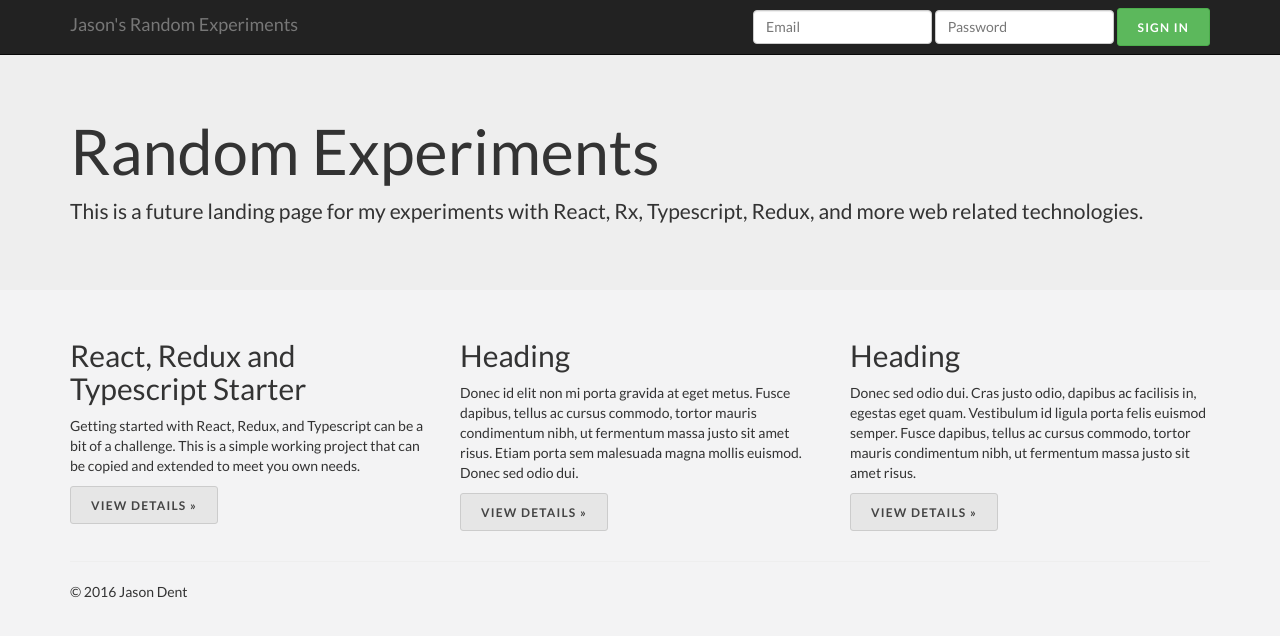
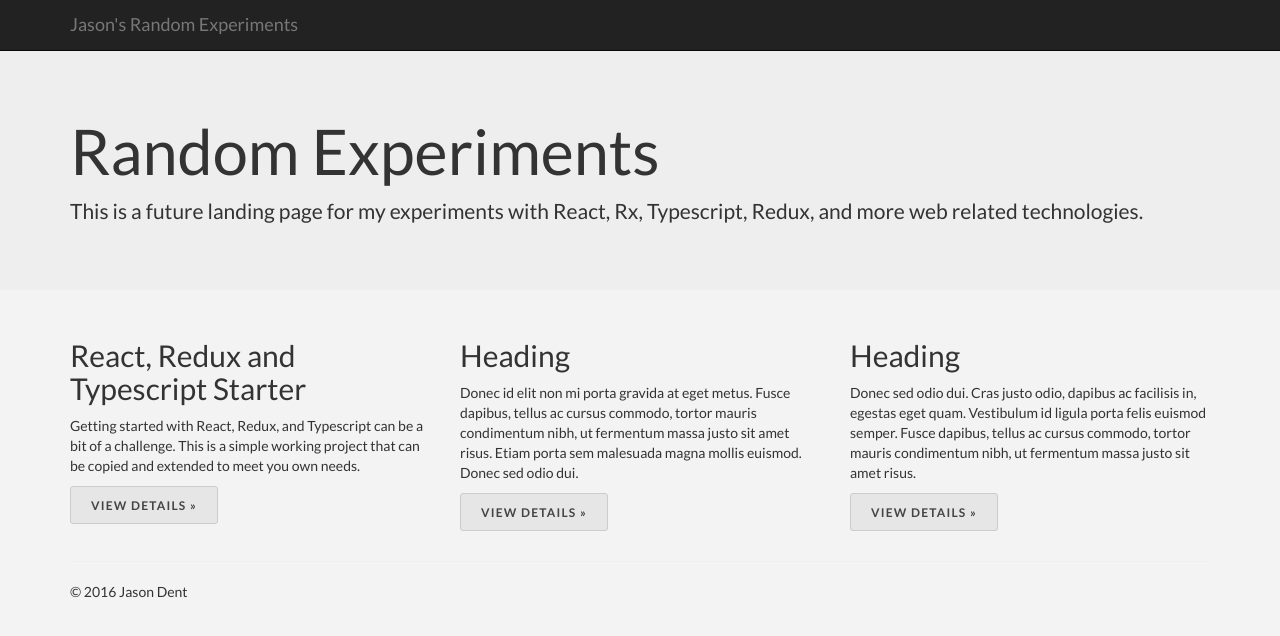
Before and after one commit to Jason-Rev/jason-rev.github.io, a plain HTML site: page index.html in a window 1280 px wide. Drawn offline with Linux system fonts and the light colour scheme; files that its build step writes are made by us from their sources.

Commit message:
Remove the unused login.

```diff
--- a/index.html
+++ b/index.html
@@ -27,17 +27,6 @@
           </button>
           <a class="navbar-brand" href="#">Jason's Random Experiments</a>
         </div>
-        <div id="navbar" class="navbar-collapse collapse">
-          <form class="navbar-form navbar-right">
-            <div class="form-group">
-              <input type="text" placeholder="Email" class="form-control">
-            </div>
-            <div class="form-group">
-              <input type="password" placeholder="Password" class="form-control">
-            </div>
-            <button type="submit" class="btn btn-success">Sign in</button>
-          </form>
-        </div><!--/.navbar-collapse -->
       </div>
     </nav>
 
```
